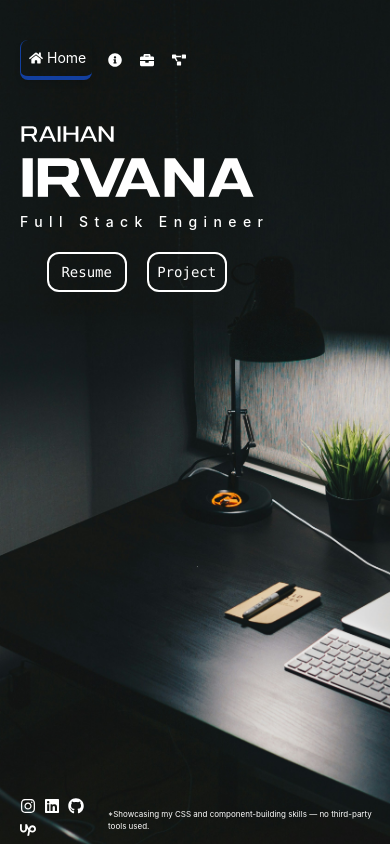
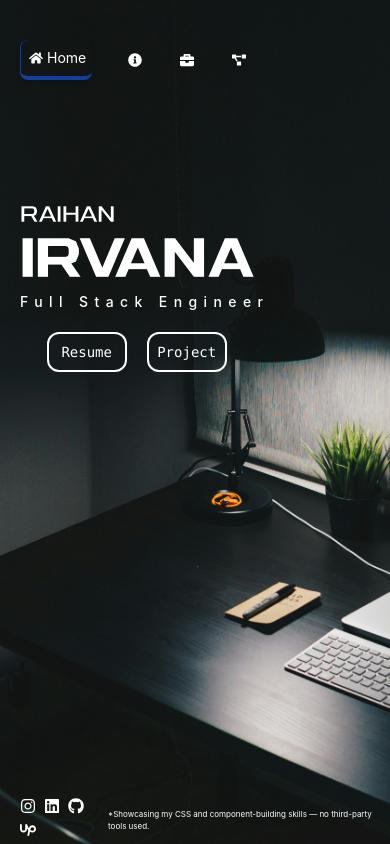
Before and after one commit to raihanirvana/personal-web, a React (Vite) app: page / in a window 390 px wide. Built offline with nearby package versions, Linux system fonts and the light colour scheme.

Commit message:
chore: add margin for mobile style

```diff
--- a/src/components/NavigationBar/NavigationBar.component.tsx
+++ b/src/components/NavigationBar/NavigationBar.component.tsx
@@ -10,7 +10,7 @@ import {
 import { Link } from 'react-router-dom';
 
 const baseClass =
-  'w-4 gap-1 md:w-10 overflow-hidden text-white text-center md:gap-4 flex items-center md:mr-26';
+  'w-4 gap-1 mr-5 md:w-10 overflow-hidden text-white text-center md:gap-4 flex items-center md:mr-26';
 const activeClass =
   'overflow-visible transition-all duration-300 ease-in-out cursor-pointer w-18 md:w-30 rounded-lg shadow-md border-b-4 border-l-1 border-blue-600/60 transform hover:shadow-lg hover:translate-y-[-2px] p-2';
 const hoverClass =
--- a/src/pages/Home/Home.page.tsx
+++ b/src/pages/Home/Home.page.tsx
@@ -46,7 +46,7 @@ const heroSection = (
   showRole: boolean,
   showButtonNavigation: boolean
 ): JSX.Element => (
-  <div className="justify-center pl-5 md:pl-20 pt-30 md:pt-70 flex-col w-fit">
+  <div className="justify-center pl-5 md:pl-20 pt-50 md:pt-70 flex-col w-fit">
     <TypeWriterEffect text='Raihan' customStyle='text-2xl md:text-5xl font-rigid-reguler' />
     <TypeWriterEffect text='Irvana' customStyle='text-6xl md:text-9xl font-rigid-medium' />
     {showRole && (
```
